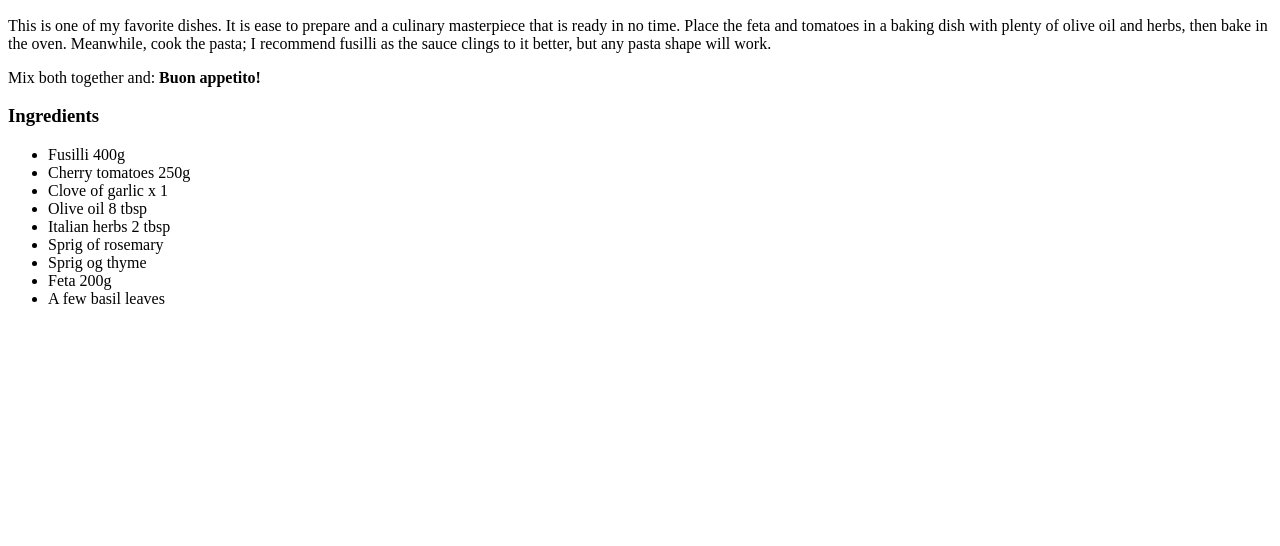
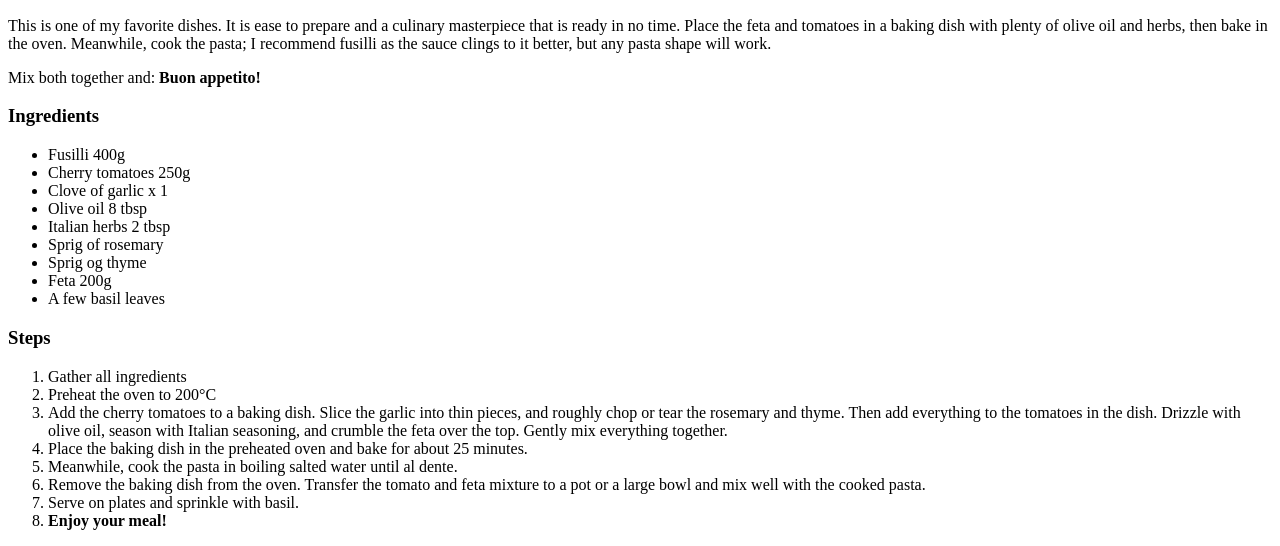
Before and after one commit to vaiosoN/odin-recipes, a plain HTML site: page recipes/baked-feta-pasta.html in a window 1280 px wide. Shown: the part 760-1306 px from the top of the page. Before the commit the page ends 1084 px from the top, so only its background shows below. Drawn offline with Linux system fonts and the light colour scheme.

Commit message:
Add recipe steps

```diff
--- a/recipes/baked-feta-pasta.html
+++ b/recipes/baked-feta-pasta.html
@@ -29,5 +29,19 @@
       <li>Feta 200g</li>
       <li>A few basil leaves</li>
     </ul>
+    <h3>Steps</h3>
+    <ol>
+      <li>Gather all ingredients</li>
+      <li>Preheat the oven to 200°C</li>
+      <li>Add the cherry tomatoes to a baking dish. Slice the garlic into thin pieces, and roughly chop or tear the rosemary and thyme.
+         Then add everything to the tomatoes in the dish. Drizzle with olive oil,
+         season with Italian seasoning, and crumble the feta over the top. Gently mix everything together.</li>
+      <li>Place the baking dish in the preheated oven and bake for about 25 minutes.</li>
+      <li>Meanwhile, cook the pasta in boiling salted water until al dente.</li>
+      <li>Remove the baking dish from the oven. Transfer the tomato and feta mixture to a pot or a large bowl and mix well with the cooked pasta.</li>
+      <li>Serve on plates and sprinkle with basil.</li>
+      <li><strong>Enjoy your meal!</strong></li>
+    </ol>
+
   </body>
 </html>
```
